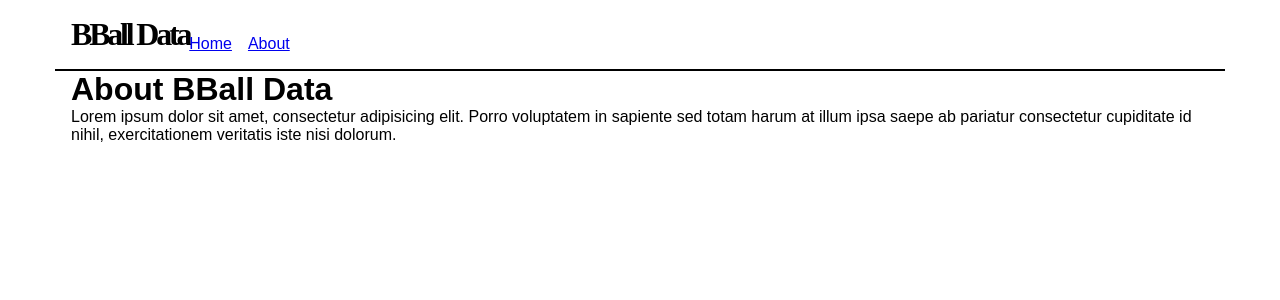
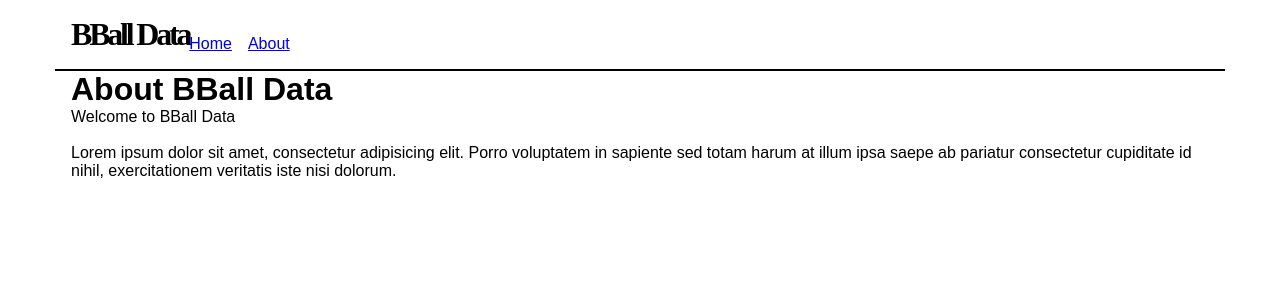
Before and after one commit to will-schmidt/bballsite, a React (Create React App) app: page /about in a window 1280 px wide. Shown: the top 300 px of the page. Built offline with nearby package versions, Linux system fonts and the light colour scheme.

Commit message:
Add about page as a page instead of a component

```diff
--- a/src/App.js
+++ b/src/App.js
@@ -11,7 +11,7 @@ import Header from './components/layout/Header'
 import Hero from './components/layout/Hero'
 import Teams from './components/Teams'
 import Team from './pages/Team'
-import About from './components/About'
+import About from './pages/About'
 
 const Home = () => (
   <React.Fragment>
--- a/src/components/About.js
+++ /dev/null
@@ -1,14 +0,0 @@
-import React, { Component } from 'react'
-
-export class About extends Component {
-  render() {
-    return (
-      <div className="container">
-        <h1>About BBall Data</h1>
-        <p>Lorem ipsum dolor sit amet, consectetur adipisicing elit. Porro voluptatem in sapiente sed totam harum at illum ipsa saepe ab pariatur consectetur cupiditate id nihil, exercitationem veritatis iste nisi dolorum.</p>
-      </div>
-    )
-  }
-}
-
-export default About
--- /dev/null
+++ b/src/pages/About/index.jsx
@@ -0,0 +1,14 @@
+import React, { Component } from 'react'
+
+export class About extends Component {
+  render() {
+    return (
+      <div className="container">
+        <h1>About BBall Data</h1>
+        <p>Welcome to BBall Data<br/><br/>Lorem ipsum dolor sit amet, consectetur adipisicing elit. Porro voluptatem in sapiente sed totam harum at illum ipsa saepe ab pariatur consectetur cupiditate id nihil, exercitationem veritatis iste nisi dolorum.</p>
+      </div>
+    )
+  }
+}
+
+export default About
```
Also changed, not shown: src/pages/About/about.css (added).
